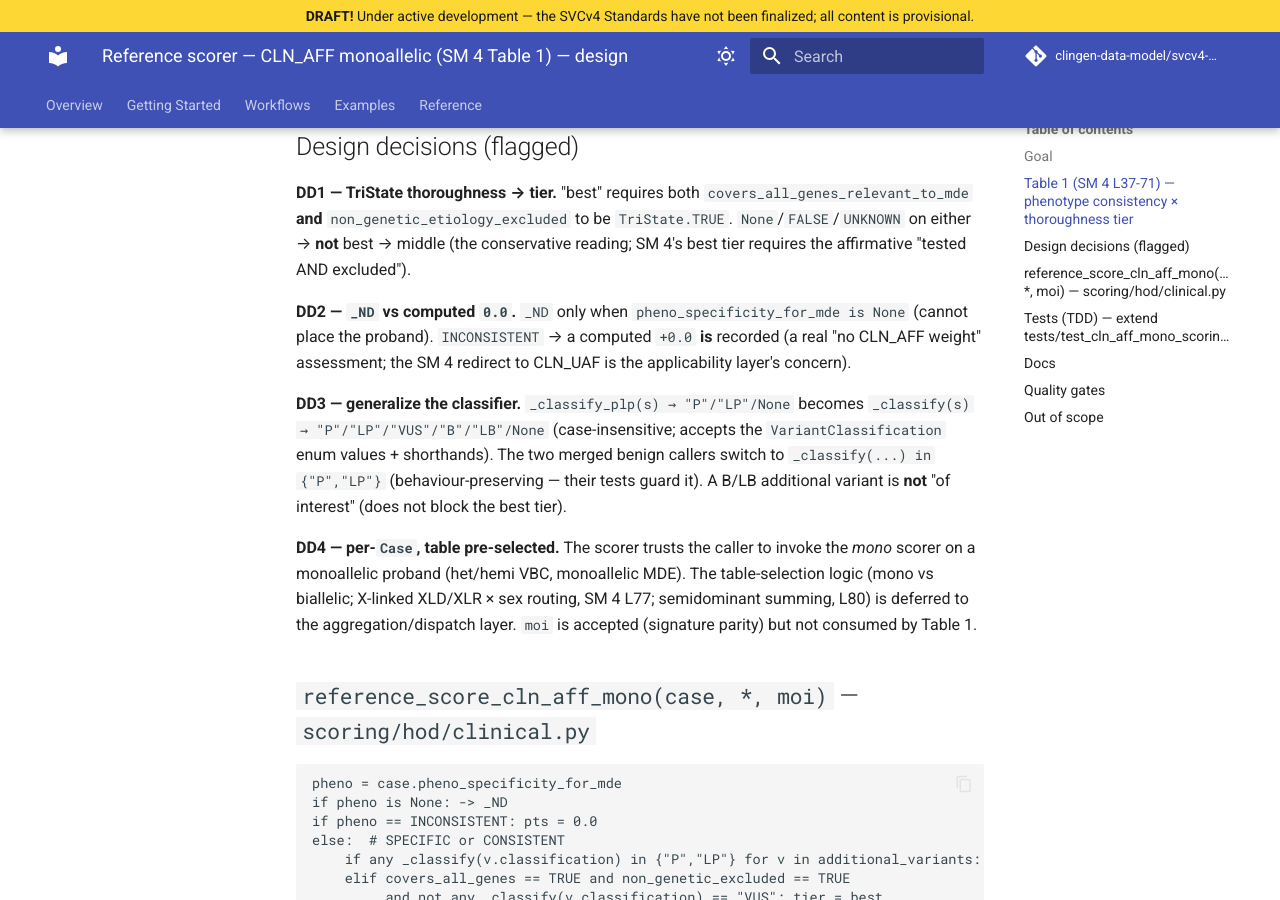
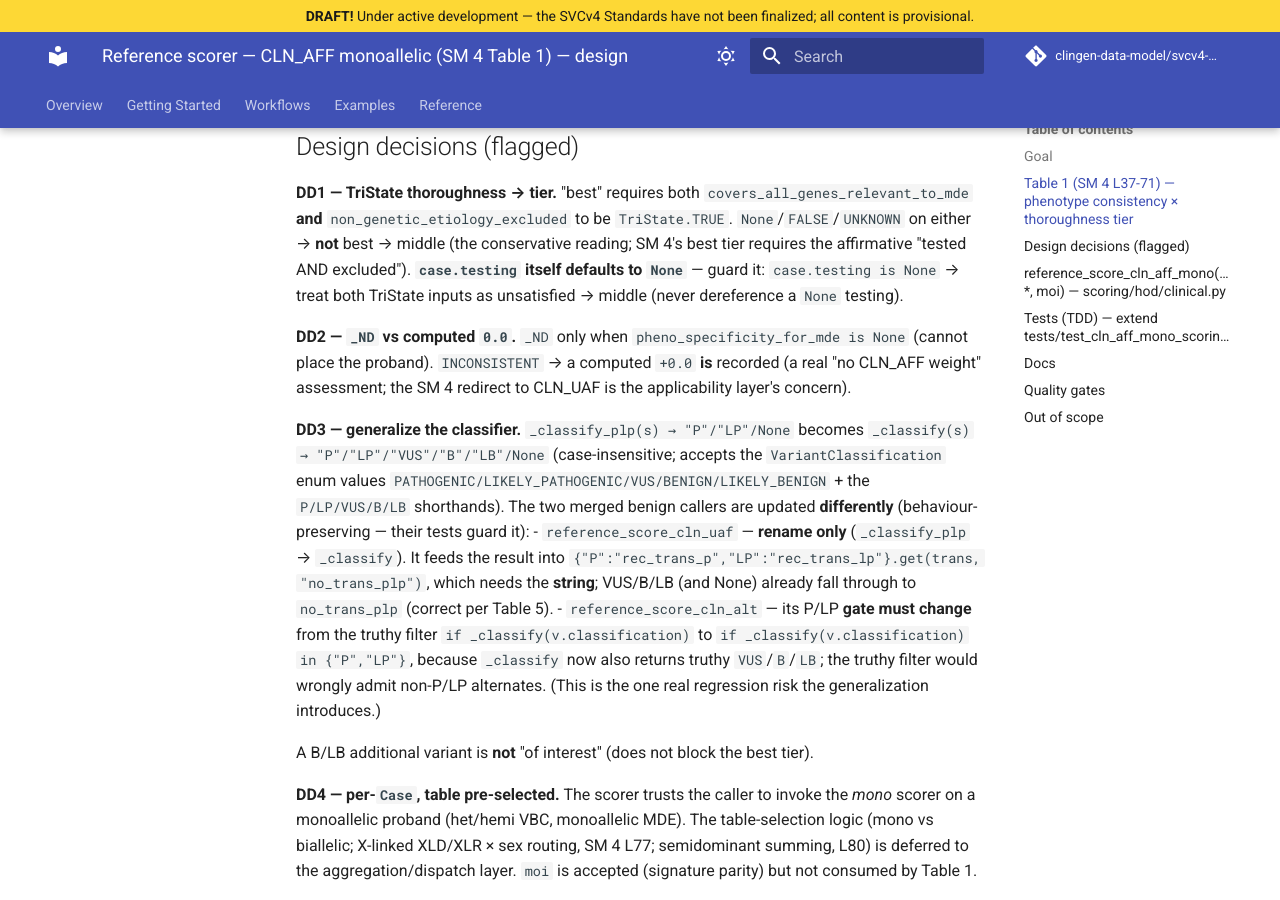
Before and after one commit to clingen-data-model/svcv4-model, an MkDocs documentation site: the page built from docs/superpowers/specs/2026-08-23-scoring-cln-aff-mono-design.md, in a window 1280 px wide and 900 px high, scrolled down 1193 px. Built offline with MkDocs 1.6.1 and Material for MkDocs 9.7.7, drawn with Linux system fonts in a browser that asks for light colours; comment, search, counter and statistics services are not loaded.

Commit message:
Fix CLN_AFF-mono spec: guard case.testing None; correct DD3 (cln_uaf rename-only, cln_alt gate)
Co-Authored-By: Claude Opus 4.8 (1M context) <noreply@anthropic.com>

```diff
--- a/docs/superpowers/specs/2026-08-23-scoring-cln-aff-mono-design.md
+++ b/docs/superpowers/specs/2026-08-23-scoring-cln-aff-mono-design.md
@@ -42,7 +42,8 @@ Table 1 (the cross-proband sum + the ceiling-on-sum are aggregation-layer concer
 **DD1 — TriState thoroughness → tier.** "best" requires both `covers_all_genes_relevant_to_mde`
 **and** `non_genetic_etiology_excluded` to be `TriState.TRUE`. `None`/`FALSE`/`UNKNOWN` on either
 → **not** best → middle (the conservative reading; SM 4's best tier requires the affirmative
-"tested AND excluded").
+"tested AND excluded"). **`case.testing` itself defaults to `None`** — guard it: `case.testing is
+None` → treat both TriState inputs as unsatisfied → middle (never dereference a `None` testing).
 
 **DD2 — `_ND` vs computed `0.0`.** `_ND` only when `pheno_specificity_for_mde is None` (cannot
 place the proband). `INCONSISTENT` → a computed `+0.0` **is** recorded (a real "no CLN_AFF
@@ -50,9 +51,18 @@ weight" assessment; the SM 4 redirect to CLN_UAF is the applicability layer's co
 
 **DD3 — generalize the classifier.** `_classify_plp(s) → "P"/"LP"/None` becomes
 `_classify(s) → "P"/"LP"/"VUS"/"B"/"LB"/None` (case-insensitive; accepts the `VariantClassification`
-enum values + shorthands). The two merged benign callers switch to `_classify(...) in {"P","LP"}`
-(behaviour-preserving — their tests guard it). A B/LB additional variant is **not** "of interest"
-(does not block the best tier).
+enum values `PATHOGENIC/LIKELY_PATHOGENIC/VUS/BENIGN/LIKELY_BENIGN` + the `P/LP/VUS/B/LB`
+shorthands). The two merged benign callers are updated **differently** (behaviour-preserving —
+their tests guard it):
+- `reference_score_cln_uaf` — **rename only** (`_classify_plp` → `_classify`). It feeds the result
+  into `{"P":"rec_trans_p","LP":"rec_trans_lp"}.get(trans, "no_trans_plp")`, which needs the
+  **string**; VUS/B/LB (and None) already fall through to `no_trans_plp` (correct per Table 5).
+- `reference_score_cln_alt` — its P/LP **gate must change** from the truthy filter
+  `if _classify(v.classification)` to `if _classify(v.classification) in {"P","LP"}`, because
+  `_classify` now also returns truthy `VUS`/`B`/`LB`; the truthy filter would wrongly admit
+  non-P/LP alternates. (This is the one real regression risk the generalization introduces.)
+
+A B/LB additional variant is **not** "of interest" (does not block the best tier).
 
 **DD4 — per-`Case`, table pre-selected.** The scorer trusts the caller to invoke the *mono*
 scorer on a monoallelic proband (het/hemi VBC, monoallelic MDE). The table-selection logic
```
